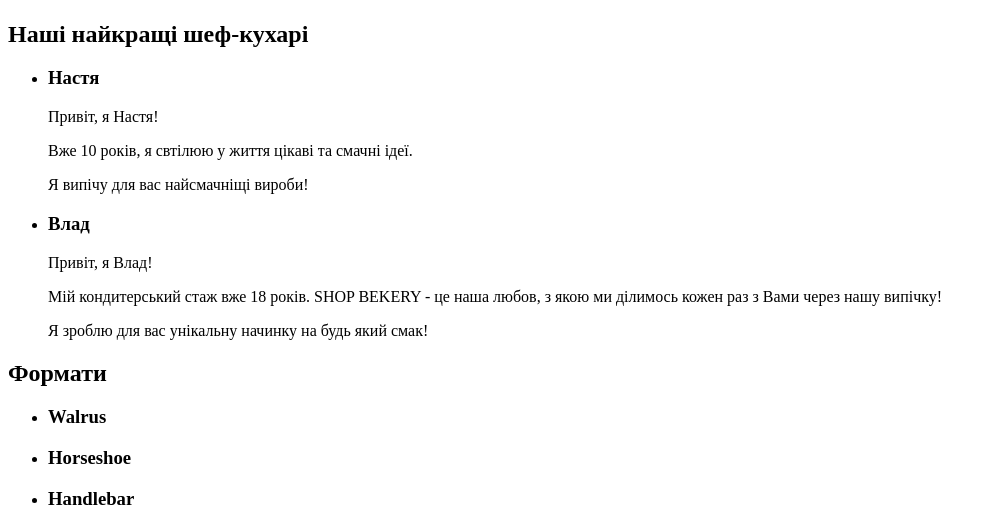
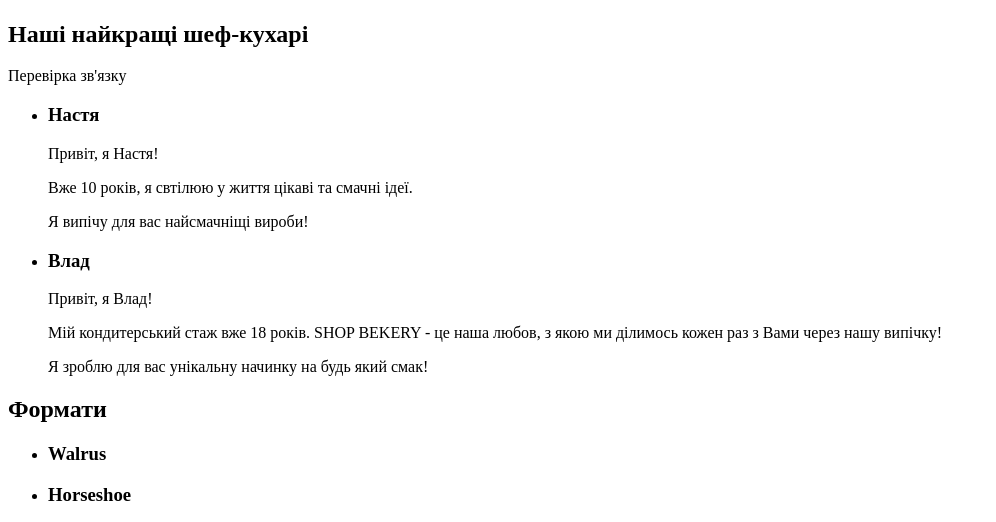
Before and after one commit to yuliiabila98/bakery-site, a plain HTML site: page index.html in a window 1280 px wide. Shown: the part 907-1429 px from the top of the page, without its empty margins (0-996 px from the left). Drawn offline with Linux system fonts and the light colour scheme.

Commit message:
try to connect

```diff
--- a/index.html
+++ b/index.html
@@ -56,6 +56,7 @@
       </section>
       <section>
         <h2>Наші найкращі шеф-кухарі</h2>
+        <p>Перевірка зв'язку</p>
         <ul>
           <li>
             <article>
```
